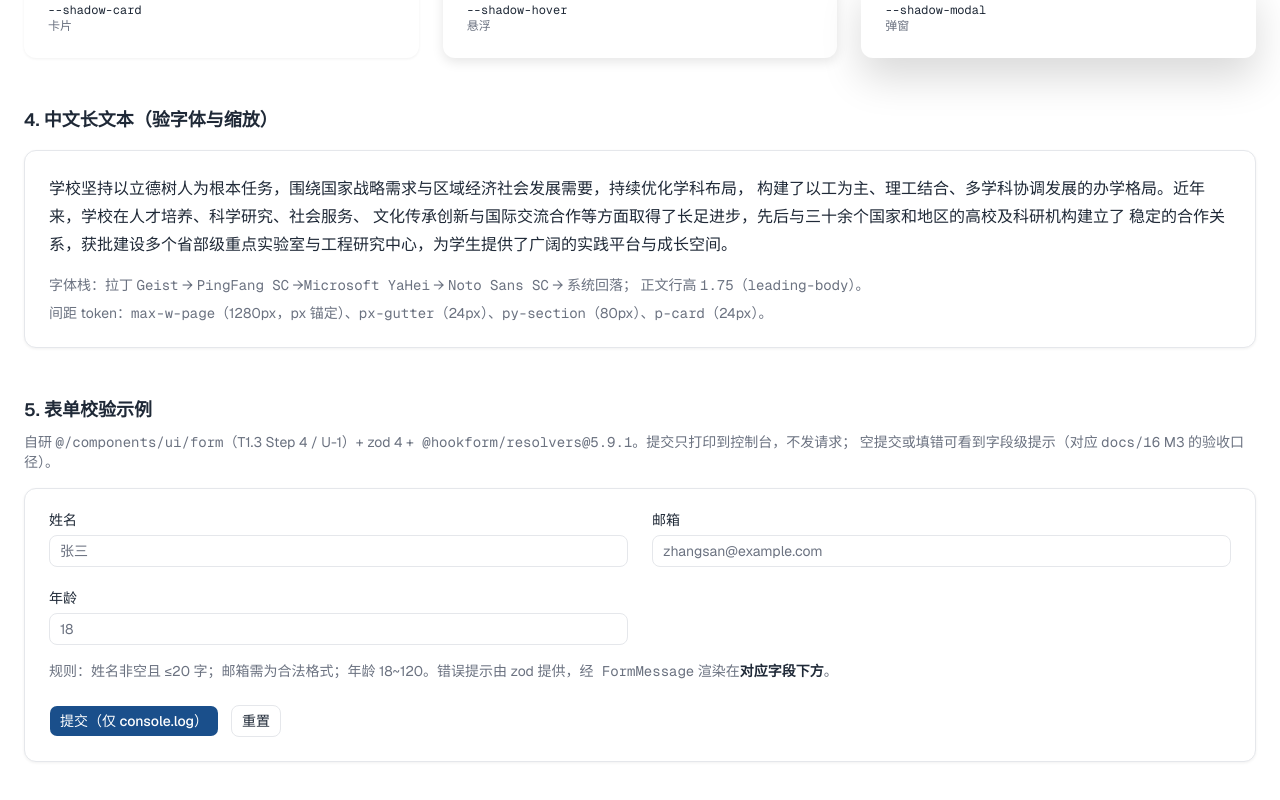
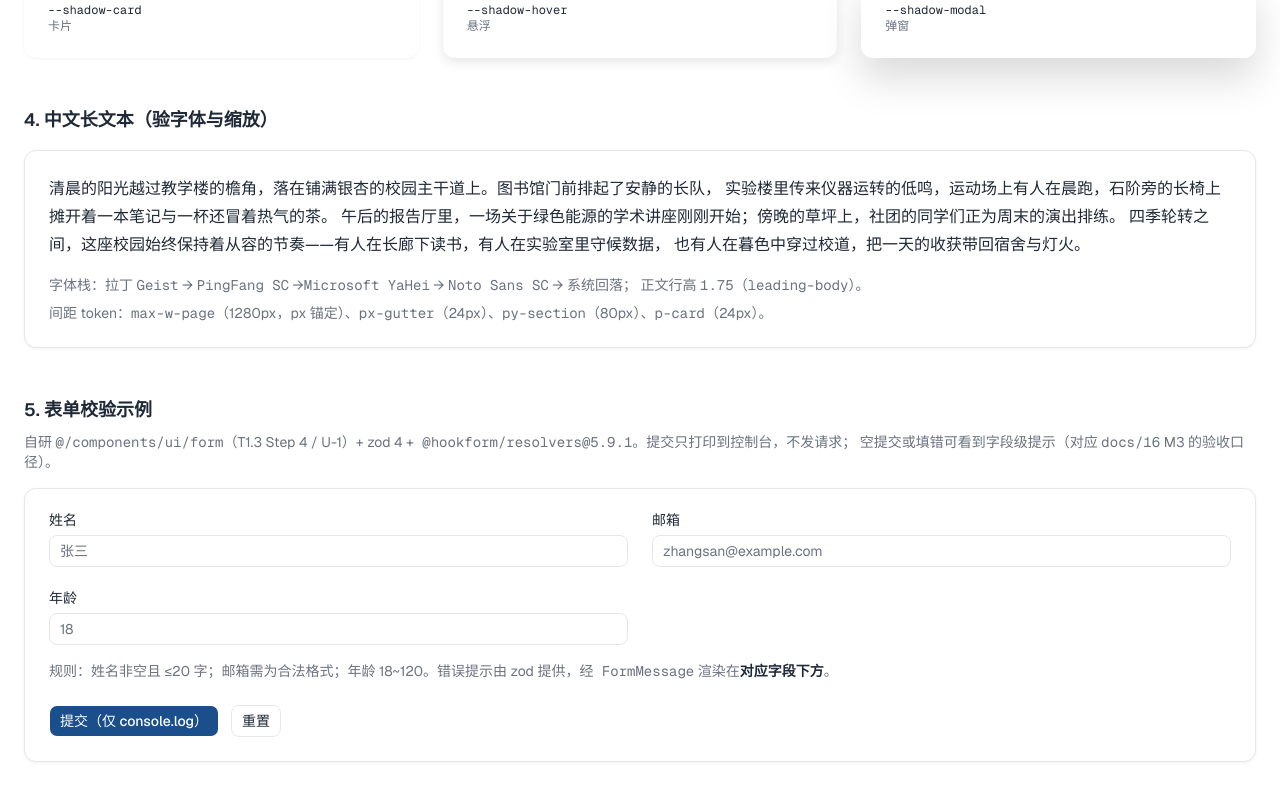
Before and after one commit to lili-lilo/campus-portal, a Next.js app in the folder app/: page /tokens in a window 1280 px wide. Shown: the part 1060-1860 px from the top of the page. Built offline with nearby package versions, Linux system fonts and the light colour scheme; no server answers.

Commit message:
chore(M6): 剔除政治内容 + 分类改名党建思政→校园文化

```diff
--- a/app/prisma/seed.ts
+++ b/app/prisma/seed.ts
@@ -446,7 +446,7 @@ const ARTICLE_CATEGORIES = [
   { name: "学术活动", count: 15, mainChannel: "news" },
   { name: "招生就业", count: 15, mainChannel: "admissions" },
   { name: "科研动态", count: 10, mainChannel: "research" },
-  { name: "党建思政", count: 10, mainChannel: "news" },
+  { name: "校园文化", count: 10, mainChannel: "news" },
 ] as const;
 
 /** 每站点的文章数与状态数（合计：published 80 / pf 6 / pfinal 4 / draft 4 / rej 3 / wd 3 = 100） */
@@ -734,7 +734,7 @@ async function seedPages(siteIds: IdMap, channelIds: IdMap): Promise<void> {
       channel: "organization",
       title: "组织机构",
       slug: "organization",
-      summary: "党政机构与教学科研单位",
+      summary: "教学科研机构与行政服务部门",
     },
     {
       site: "main",
@@ -981,12 +981,12 @@ async function seedArticles(
   };
 
   const authorsByCategory: Record<string, string> = {
-    学校要闻: "党委宣传部",
+    学校要闻: "宣传部",
     通知公告: "校长办公室",
     学术活动: "科研管理处",
     招生就业: "招生就业处",
     科研动态: "科研管理处",
-    党建思政: "党委组织部",
+    校园文化: "组织部",
   };
 
   for (const [i, row] of plan.entries()) {
@@ -1006,7 +1006,7 @@ async function seedArticles(
     const content =
       `<h2>${title}</h2>` +
       `<p>本条为种子数据（第 ${i + 1} 条，分类：${row.category}），用于验证前台列表、详情、搜索与后台内容管理。</p>` +
-      `<p>正文含中文长文本以验证字体与字号缩放：学校坚持以立德树人为根本任务，围绕国家战略需求与区域经济社会发展需要，` +
+      `<p>正文含中文长文本以验证字体与字号缩放：学校坚持以人才培养为根本任务，围绕国家战略需求与区域经济社会发展需要，` +
       `持续优化学科布局，构建了多学科协调发展的办学格局。</p>`;
     const tags = json([row.category, row.site === "main" ? "校级" : "院级"]);
 
@@ -1020,7 +1020,7 @@ async function seedArticles(
         summary: `${row.category}｜${title}`,
         content,
         cover: `/uploads/seed/news/cover-${(i % 50) + 1}.jpg`,
-        author: authorsByCategory[row.category] ?? "党委宣传部",
+        author: authorsByCategory[row.category] ?? "新闻中心",
         createdById,
         source: row.site === "main" ? "XX大学新闻网" : "学院办公室",
         tags,
@@ -1039,7 +1039,7 @@ async function seedArticles(
         summary: `${row.category}｜${title}`,
         content,
         cover: `/uploads/seed/news/cover-${(i % 50) + 1}.jpg`,
-        author: authorsByCategory[row.category] ?? "党委宣传部",
+        author: authorsByCategory[row.category] ?? "新闻中心",
         createdById,
         source: row.site === "main" ? "XX大学新闻网" : "学院办公室",
         tags,
--- a/app/src/app/(dev)/tokens/page.tsx
+++ b/app/src/app/(dev)/tokens/page.tsx
@@ -75,10 +75,11 @@ const SHADOWS = [
   { className: "shadow-modal", token: "--shadow-modal", note: "弹窗" },
 ] as const;
 
-const LONG_TEXT = `学校坚持以立德树人为根本任务，围绕国家战略需求与区域经济社会发展需要，持续优化学科布局，
-构建了以工为主、理工结合、多学科协调发展的办学格局。近年来，学校在人才培养、科学研究、社会服务、
-文化传承创新与国际交流合作等方面取得了长足进步，先后与三十余个国家和地区的高校及科研机构建立了
-稳定的合作关系，获批建设多个省部级重点实验室与工程研究中心，为学生提供了广阔的实践平台与成长空间。`;
+const LONG_TEXT = `清晨的阳光越过教学楼的檐角，落在铺满银杏的校园主干道上。图书馆门前排起了安静的长队，
+实验楼里传来仪器运转的低鸣，运动场上有人在晨跑，石阶旁的长椅上摊开着一本笔记与一杯还冒着热气的茶。
+午后的报告厅里，一场关于绿色能源的学术讲座刚刚开始；傍晚的草坪上，社团的同学们正为周末的演出排练。
+四季轮转之间，这座校园始终保持着从容的节奏——有人在长廊下读书，有人在实验室里守候数据，
+也有人在暮色中穿过校道，把一天的收获带回宿舍与灯火。`;
 
 export default function TokensDemoPage() {
   return (
--- a/app/src/i18n/messages/zh.json
+++ b/app/src/i18n/messages/zh.json
@@ -50,7 +50,7 @@
   },
   "home": {
     "headline": "XX大学",
-    "subheadline": "立德树人 · 服务国家战略与区域发展",
+    "subheadline": "百年学府 · 育才兴学 · 追求卓越",
     "latestNews": "学校要闻",
     "notices": "通知公告",
     "quickLinks": "快捷入口",
```
Also changed, not shown: 6 other files (tests, documents, lock files or other folders).
